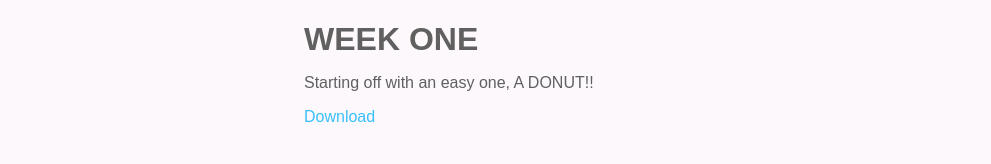
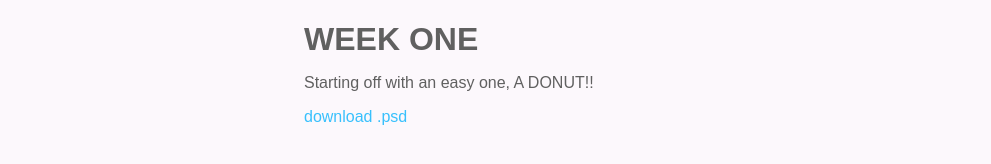
Before and after one commit to kivlor/52-weeks, a Jekyll site: the page built from index.html, in a window 1280 px wide. Shown: the part 667-831 px from the top of the page, without its empty margins (0-991 px from the left). Built offline with Jekyll 4.4.1, drawn with Linux system fonts in a browser that asks for light colours; the list of posts is cut into pages by our own code.

Commit message:
changed dl text

```diff
--- a/_layouts/post.html
+++ b/_layouts/post.html
@@ -9,6 +9,6 @@ layout: layout
 	<section class="details">
 		<h1><time datetime="{{ page.date }}">{{ page.title }}</time></h1>
 		{{ content }}
-		<p><a href="/psd/{{ post.download }}" class="download">Download</a></p>
+		<p><a href="/psd/{{ post.download }}" class="download">download .psd</a></p>
 	</section>
 </article>
--- a/index.html
+++ b/index.html
@@ -11,7 +11,7 @@ title: Home
 	<section class="details">
 		<h1><time datetime="{{ post.date }}">{{ post.title }}</time></h1>
 		{{ post.content }}
-		<p><a href="/psd/{{ post.download }}" class="download">Download</a></p>
+		<p><a href="/psd/{{ post.download }}" class="download">download .psd</a></p>
 	</section>
 </article>
 {% endfor %}
```
